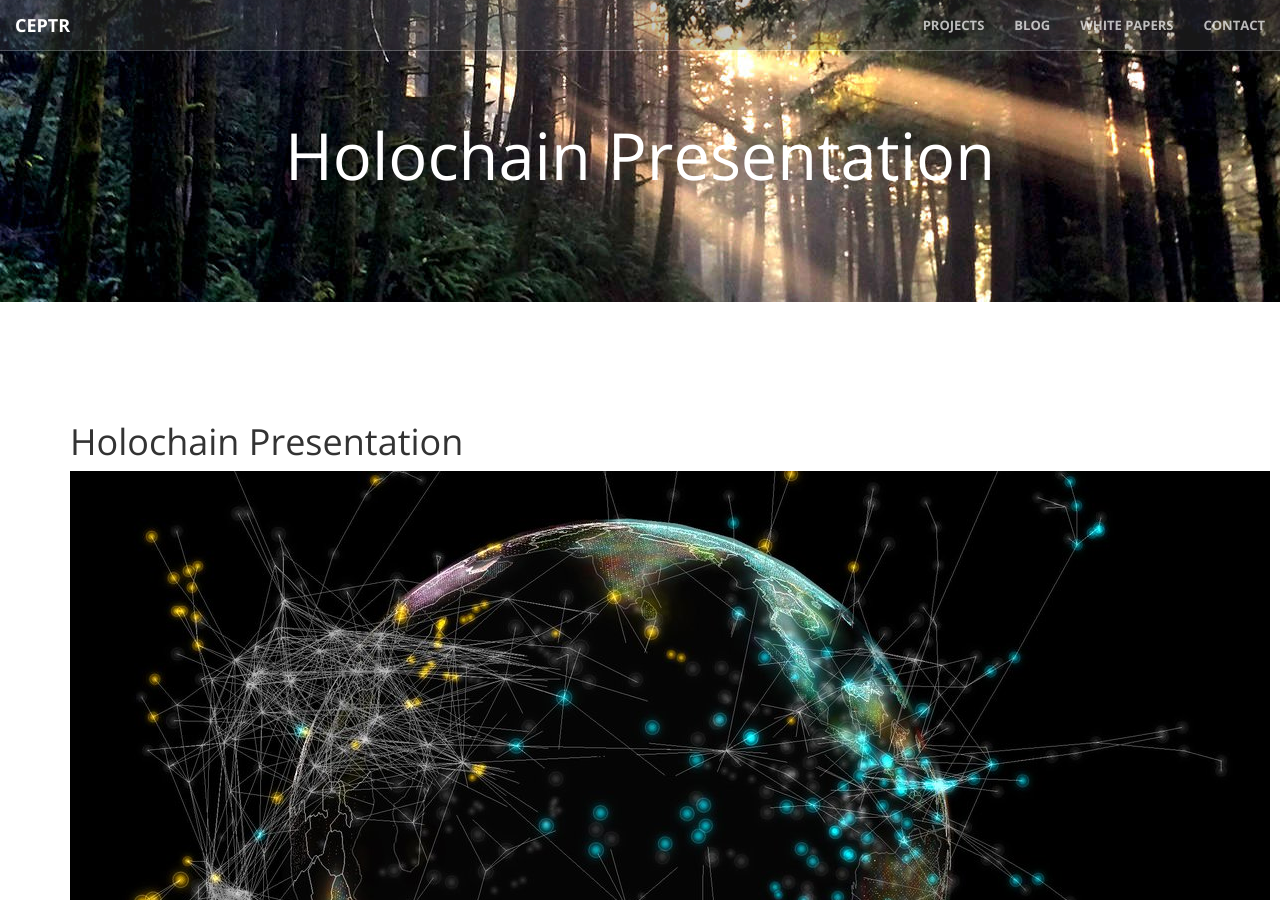
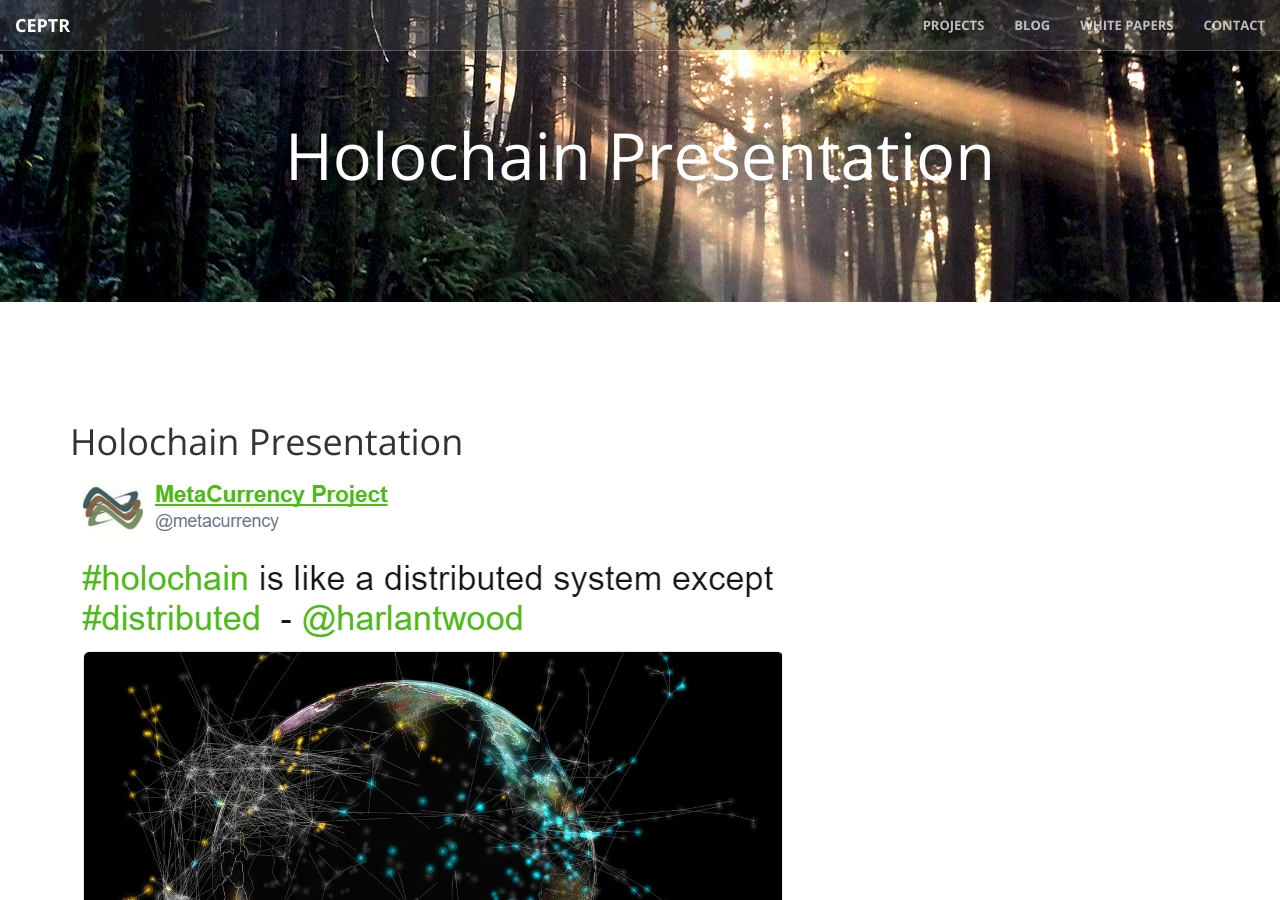
Before and after one commit to metacurrency/ceptr-org, a Jekyll site: the page built from presentations.md, in a window 1280 px wide and 900 px high. Built offline with Jekyll 4.4.1, drawn with Linux system fonts in a browser that asks for light colours.

Commit message:
Update presentations.md

```diff
--- a/presentations.md
+++ b/presentations.md
@@ -17,7 +17,7 @@
 comments: []
 ---
 # Holochain Presentation
-<img class="fit responsive" src="/images/distributed-except-distributed.jpg">
+<img class="fit responsive" src="/images/distributed-except-distributed.png">
 
 *When:* Friday, April 28 at 12 PM - 2 PM PDT
 
```
